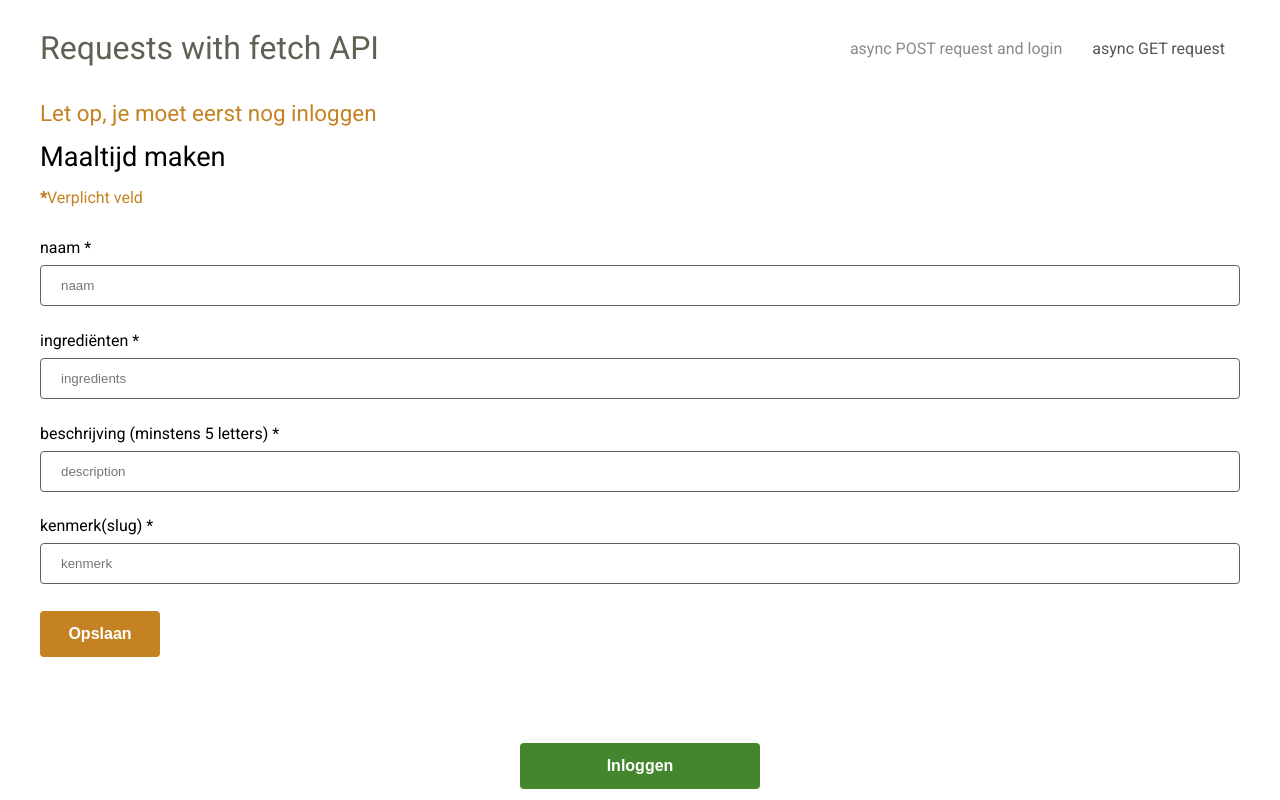
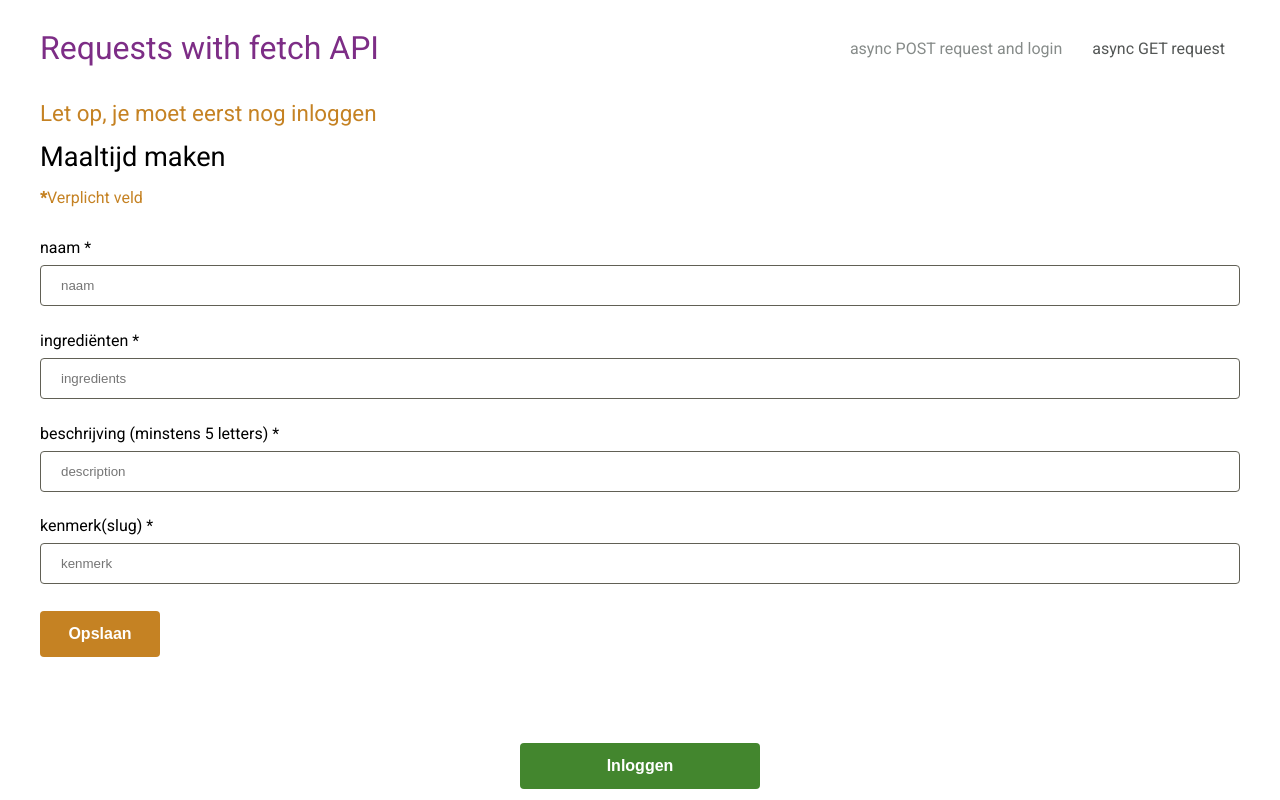
Before and after one commit to Mees100/meals-api-next, a Next.js app: page / in a window 1280 px wide. Built offline with nearby package versions, Linux system fonts and the light colour scheme.

Commit message:
style: change color variables

```diff
--- a/src/app/components/Navigation/Navigation.module.scss
+++ b/src/app/components/Navigation/Navigation.module.scss
@@ -34,7 +34,7 @@
     align-content: center;
 
     a {
-      color: $primary-font-color;
+      color: $color-linksNavigation;
       display: inline;
       align-items: center;
       text-decoration: none;
--- a/src/styles/_variables.scss
+++ b/src/styles/_variables.scss
@@ -1,6 +1,7 @@
 $color-btnLogin: #43862e;
 $color-messageIngelogd: $color-btnLogin;
 $color-btnCancel: #9f4adb;
+$color-linksNavigation: #7d2d86;
 $color-btnFont: #ffffff;
 $dark-bg: #3b3955;
 $primary-color: #d8d0c4;
```
